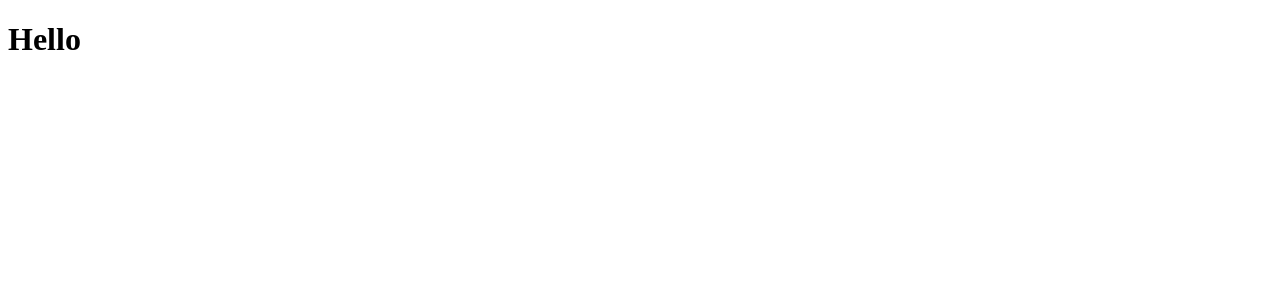
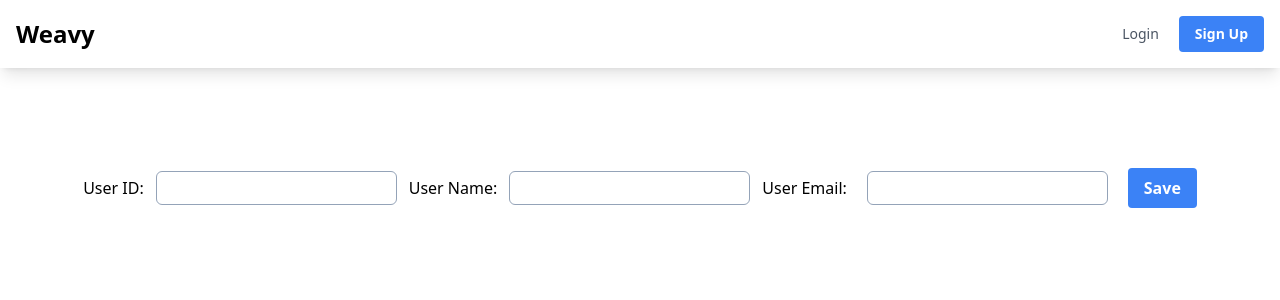
Before and after one commit to ThaminduNR/internship-sentura-test, a React (Vite) app: page / in a window 1280 px wide. Shown: the top 300 px of the page. Built offline with nearby package versions, Linux system fonts and the light colour scheme.

Commit message:
add nav bar and hode

```diff
--- a/src/App.jsx
+++ b/src/App.jsx
@@ -1,15 +1,16 @@
-import { useState } from 'react'
-import reactLogo from './assets/react.svg'
-import viteLogo from '/vite.svg'
+
+
 import './App.css'
+import Header from './components/Header'
+import Home from './components/Home'
 
 function App() {
-  const [count, setCount] = useState(0)
 
   return (
     <>
-     <h1>Hello</h1>
-    </>
+     <Header/>
+     <Home/>
+  </>
   )
 }
 
--- /dev/null
+++ b/src/components/Header.jsx
@@ -0,0 +1,34 @@
+import React from "react";
+
+function Header() {
+  return (
+    <div>
+      <nav>
+        <header className="flex flex-wrap w-full py-4 text-sm bg-white shadow-lg zixed-50 sm:justify-start sm:flex-nowrap">
+          <nav
+            className="max-w-[85rem] w-full mx-auto px-4 sm:flex sm:items-center sm:justify-between"
+            aria-label="Global"
+          >
+            <a className="flex-none text-2xl font-bold text-black" href="#">
+              Weavy
+            </a>
+            <div className="flex flex-row items-center gap-5 mt-5 sm:justify-end sm:mt-0 sm:ps-5">
+
+              <a
+                className="font-medium text-gray-600 hover:text-gray-400"
+                href="#"
+              >
+                Login
+              </a>
+              <button className="px-4 py-2 font-bold text-white bg-blue-500 rounded hover:bg-blue-800">
+                Sign Up
+              </button>
+            </div>
+          </nav>
+        </header>
+      </nav>
+    </div>
+  );
+}
+
+export default Header;
--- /dev/null
+++ b/src/components/Home.jsx
@@ -0,0 +1,36 @@
+import React from "react";
+
+function Home() {
+  return (
+    <div className="flex justify-center">
+      <form className="mt-[100px]">
+        <label>
+          User ID:
+          <input
+            type="text"
+            className="border-slate-400 border p-1 rounded-md  mx-3"
+          />
+        </label>
+        <label>
+          User Name:
+          <input
+            type="text"
+            className="border-slate-400 border p-1 rounded-md mx-3"
+          />
+        </label>
+        <label>
+          User Email:
+          <input
+            type="text"
+            className="border-slate-400 border p-1 rounded-md mx-5"
+          />
+        </label>
+        <button className="px-4 py-2 font-bold text-white bg-blue-500 rounded hover:bg-blue-800">
+          Save
+        </button>
+      </form>
+    </div>
+  );
+}
+
+export default Home;
--- a/src/index.css
+++ b/src/index.css
@@ -0,0 +1,3 @@
+@tailwind base;
+@tailwind components;
+@tailwind utilities;
```
